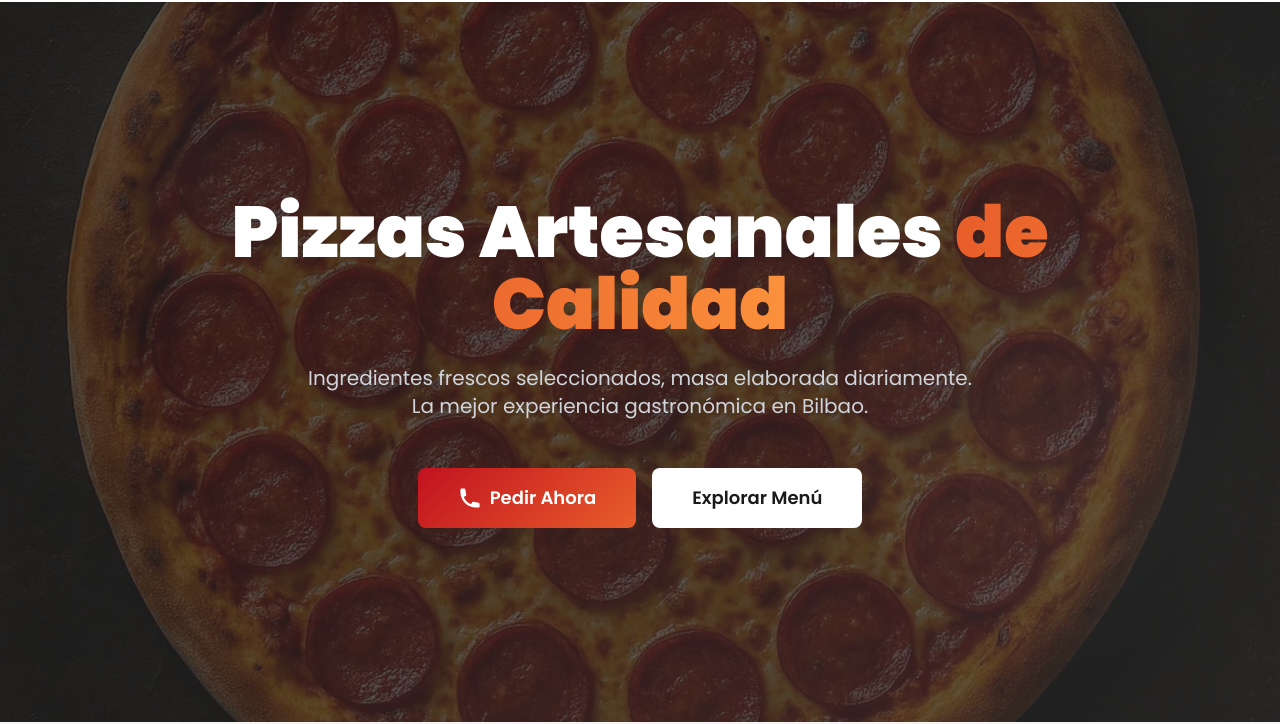
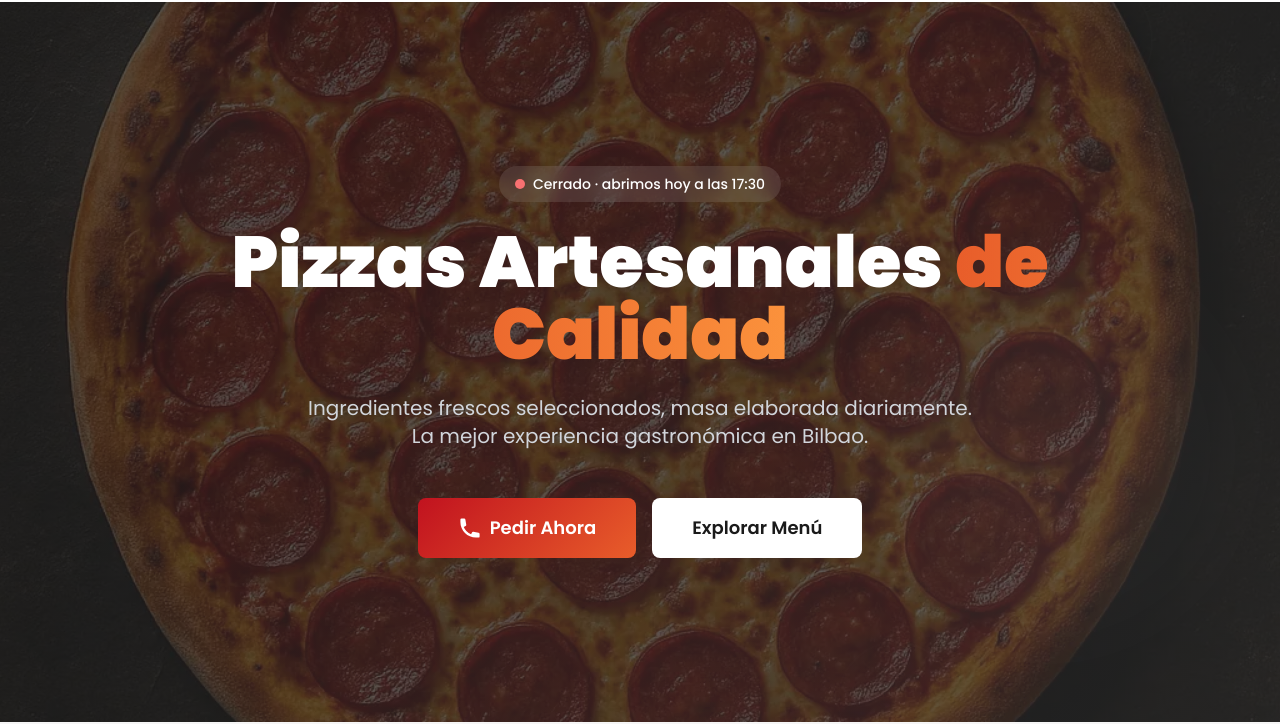
Before and after one commit to sachinx23/BestPizza, a website: page index.html in a window 1280 px wide. Shown: the part 78-802 px from the top of the page. Drawn offline with Linux system fonts and the light colour scheme.

Commit message:
Mostrar si la pizzería está abierta ahora
- Indicador en la portada: 'Abierto ahora · cierra a las 23:30' o
  'Cerrado · abrimos hoy a las 18:30'
- Usa siempre la hora de Bilbao, aunque el visitante esté en otro huso
- Tiene en cuenta los turnos que acaban de madrugada (viernes y sábado)
- Resalta el día de hoy en la tabla de horario
- Se actualiza cada minuto

```diff
--- a/index.html
+++ b/index.html
@@ -262,6 +262,11 @@
             </div>
         </div>
         <div class="relative z-10 text-center px-4 max-w-4xl mx-auto">
+            <a href="#horario" id="openStatus" hidden
+                class="inline-flex items-center gap-2 mb-6 px-4 py-2 rounded-full bg-white/10 backdrop-blur text-white text-sm font-medium hover:bg-white/20 transition">
+                <span id="openStatusDot" class="w-2.5 h-2.5 rounded-full"></span>
+                <span id="openStatusText"></span>
+            </a>
             <h1 class="text-6xl md:text-7xl font-black text-white mb-6 animate-fadeInUp leading-tight"> Pizzas
                 Artesanales <span
                     class="bg-gradient-to-r from-brand-orange to-orange-400 bg-clip-text text-transparent">de
@@ -614,27 +619,27 @@
                         <h3 class="text-3xl font-bold text-brand-dark dark:text-white">Horario de Atención</h3>
                     </div>
                     <div class="space-y-5">
-                        <div class="flex justify-between items-center p-5 rounded-xl bg-brand-light dark:bg-gray-700">
+                        <div data-days="1,2,3,4" class="flex justify-between items-center p-5 rounded-xl bg-brand-light dark:bg-gray-700">
                             <span class="font-semibold text-lg text-brand-dark dark:text-white">Lunes – Jueves</span>
                             <div class="text-right text-gray-600 dark:text-gray-400 font-medium">
                                 <div>12:30 – 16:00</div>
                                 <div>18:30 – 23:30</div>
                             </div>
                         </div>
-                        <div class="flex justify-between items-center p-5 rounded-xl bg-brand-light dark:bg-gray-700">
+                        <div data-days="5" class="flex justify-between items-center p-5 rounded-xl bg-brand-light dark:bg-gray-700">
                             <span class="font-semibold text-lg text-brand-dark dark:text-white">Viernes</span>
                             <div class="text-right text-gray-600 dark:text-gray-400 font-medium">
                                 <div>12:30 – 16:00</div>
                                 <div>18:30 – 07:30</div>
                             </div>
                         </div>
-                        <div class="flex justify-between items-center p-5 rounded-xl bg-brand-light dark:bg-gray-700">
+                        <div data-days="6" class="flex justify-between items-center p-5 rounded-xl bg-brand-light dark:bg-gray-700">
                             <span class="font-semibold text-lg text-brand-dark dark:text-white">Sábado</span>
                             <div class="text-right text-gray-600 dark:text-gray-400 font-medium">
                                 <div>17:30 – 07:30</div>
                             </div>
                         </div>
-                        <div class="flex justify-between items-center p-5 rounded-xl bg-brand-light dark:bg-gray-700">
+                        <div data-days="0" class="flex justify-between items-center p-5 rounded-xl bg-brand-light dark:bg-gray-700">
                             <span class="font-semibold text-lg text-brand-dark dark:text-white">Domingo</span>
                             <div class="text-right text-gray-600 dark:text-gray-400 font-medium">
                                 <div>17:30 – 00:00</div>
@@ -764,6 +769,64 @@
             });
         });
 
+        // Estado "Abierto ahora / Cerrado" según el horario, en hora de Bilbao
+        // (minutos desde las 00:00; un cierre > 1440 significa que acaba al día siguiente)
+        const SCHEDULE = {
+            0: [[17 * 60 + 30, 24 * 60]],                                    // Domingo
+            1: [[12 * 60 + 30, 16 * 60], [18 * 60 + 30, 23 * 60 + 30]],      // Lunes
+            2: [[12 * 60 + 30, 16 * 60], [18 * 60 + 30, 23 * 60 + 30]],
+            3: [[12 * 60 + 30, 16 * 60], [18 * 60 + 30, 23 * 60 + 30]],
+            4: [[12 * 60 + 30, 16 * 60], [18 * 60 + 30, 23 * 60 + 30]],
+            5: [[12 * 60 + 30, 16 * 60], [18 * 60 + 30, 24 * 60 + 7 * 60 + 30]], // Viernes
+            6: [[17 * 60 + 30, 24 * 60 + 7 * 60 + 30]],                      // Sábado
+        };
+
+        function madridNow() {
+            const parts = new Intl.DateTimeFormat('en-GB', {
+                timeZone: 'Europe/Madrid', weekday: 'short', hour: '2-digit', minute: '2-digit', hourCycle: 'h23'
+            }).formatToParts(new Date());
+            const get = (t) => parts.find(p => p.type === t).value;
+            const day = ['Sun', 'Mon', 'Tue', 'Wed', 'Thu', 'Fri', 'Sat'].indexOf(get('weekday'));
+            return { day, minutes: Number(get('hour')) * 60 + Number(get('minute')) };
+        }
+
+        const fmt = (m) => String(Math.floor(m / 60) % 24).padStart(2, '0') + ':' + String(m % 60).padStart(2, '0');
+
+        function openStatus() {
+            const { day, minutes } = madridNow();
+            const yesterday = (day + 6) % 7;
+            // ¿Seguimos dentro de un turno que empezó ayer y acaba de madrugada?
+            for (const [open, close] of SCHEDULE[yesterday]) {
+                if (close > 1440 && minutes < close - 1440) return { open: true, text: 'Abierto ahora · cierra a las ' + fmt(close) };
+            }
+            for (const [open, close] of SCHEDULE[day]) {
+                if (minutes >= open && minutes < close) return { open: true, text: 'Abierto ahora · cierra a las ' + fmt(close) };
+            }
+            for (const [open] of SCHEDULE[day]) {
+                if (minutes < open) return { open: false, text: 'Cerrado · abrimos hoy a las ' + fmt(open) };
+            }
+            const tomorrow = (day + 1) % 7;
+            return { open: false, text: 'Cerrado · abrimos mañana a las ' + fmt(SCHEDULE[tomorrow][0][0]) };
+        }
+
+        function renderOpenStatus() {
+            const status = openStatus();
+            document.getElementById('openStatusText').textContent = status.text;
+            const dot = document.getElementById('openStatusDot');
+            dot.classList.toggle('bg-green-400', status.open);
+            dot.classList.toggle('bg-red-400', !status.open);
+            document.getElementById('openStatus').hidden = false;
+
+            const today = String(madridNow().day);
+            document.querySelectorAll('[data-days]').forEach(row => {
+                const isToday = row.dataset.days.split(',').includes(today);
+                row.classList.toggle('ring-2', isToday);
+                row.classList.toggle('ring-brand-red', isToday);
+            });
+        }
+
+        try { renderOpenStatus(); setInterval(renderOpenStatus, 60 * 1000); } catch (e) { }
+
         // Año del pie de página
         document.getElementById('year').textContent = new Date().getFullYear();
     </script>
```
Also changed, not shown: css/tailwind.css.
